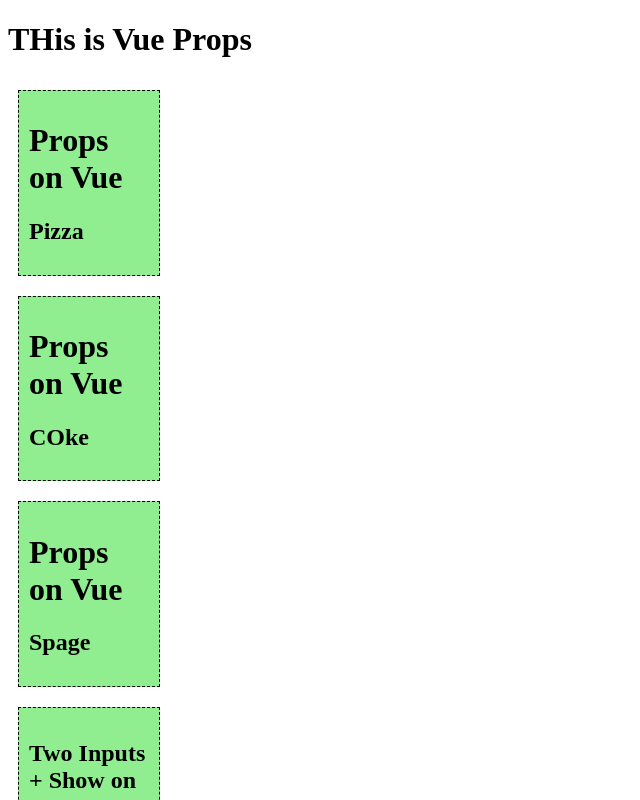
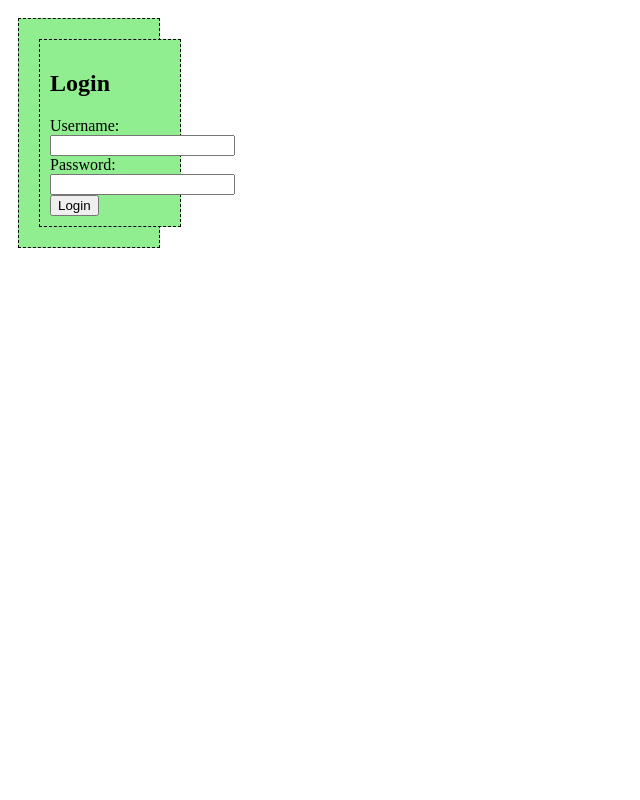
Before and after one commit to Carepred009/Django-REST-Framework-Practice, a Vue app in the folder frontend/myprojectvue/: page / in a window 1280 px wide. Shown: the top 800 px of the page, without its empty margins (0-640 px from the left). Built offline with nearby package versions, Linux system fonts and the light colour scheme.

Commit message:
Create simple login in DRF and Vue

```diff
--- a/frontend/myprojectvue/src/App.vue
+++ b/frontend/myprojectvue/src/App.vue
@@ -1,22 +1,30 @@
+
 
 
 
 <template>
-  <h1>THis is  Vue Props  </h1>
-  <food-name foodName="Pizza"/> <br>
-  <food-name foodName="COke"/> <br>
-  <food-name foodName="Spage"/> <br>
+  <div id="app">
+    <router-view />
 
+    <!--
+             <router-view /> is a built-in placeholder.
+            With router (recommended):
 
-   <div>
-    <h1> </h1>
-      <input-fields />
+        ✔ URL controls which view appears
+        ✔ Pages automatically load in <router-view/>
+        ✔ Cleaner main.js
+        ✔ Organized folder structure
+        ✔ Professional app architecture
+
+    -->
   </div>
 </template>
 
+<script>
 
-
-<script>
+export default {
+  name: "App"
+};
 </script>
 
 <style>
--- /dev/null
+++ b/frontend/myprojectvue/src/axios.js
@@ -0,0 +1,7 @@
+import axios from "axios";
+
+const api = axios.create({
+  baseURL: "http://localhost:8000",
+});
+
+export default api;
--- a/frontend/myprojectvue/src/main.js
+++ b/frontend/myprojectvue/src/main.js
@@ -1,5 +1,9 @@
 import { createApp } from 'vue'
 import App from './App.vue'
+
+//from index.js
+import router from "./router"
+
 
 //from FoodItem.vue
 //import FoodItem from './components/FoodItem.vue'
@@ -18,7 +22,6 @@ import Foods from './components/Foods.vue'
 //input-field sample
 import InputFields from './components/InputFields.vue'
 
-import router from './router'
 
 
 const app = createApp(App)
--- a/frontend/myprojectvue/src/router/index.js
+++ b/frontend/myprojectvue/src/router/index.js
@@ -1,8 +1,34 @@
-import { createRouter, createWebHistory } from 'vue-router'
+//import { createRouter, createWebHistory } from 'vue-router'
 
-const router = createRouter({
-  history: createWebHistory(import.meta.env.BASE_URL),
-  routes: [],
-})
+//const router = createRouter({
+  //history: createWebHistory(import.meta.env.BASE_URL),
+  //routes: [],
+//})
+//export default router
 
-export default router
+//createRouter → creates the router object.
+//createWebHistory → allows pretty URLs (no # hash).
+import { createRouter, createWebHistory } from "vue-router";
+
+
+//When the user visits /, show the Login.vue page.
+//When the user visits /dashboard, show the Dashboard.vue page.
+import Login from "../views/Login.vue";
+import Dashboard from "../views/Dashboard.vue";
+
+const routes = [
+  { path: "/", component: Login },
+  { path: "/dashboard", component: Dashboard },
+];
+
+
+//Creates the router instance.
+//Makes the router available to the entire app.
+//Also enables you to use:
+
+//This is how your login page redirects after successful login.
+//this.$router.push("/dashboard");
+export default createRouter({
+  history: createWebHistory(),
+  routes,
+});
--- /dev/null
+++ b/frontend/myprojectvue/src/views/Dashboard.vue
@@ -0,0 +1,62 @@
+<template>
+  <div>
+    <h2>Dashboard</h2>
+    <p>{{ message }}</p> <!-- this message is coming from backend -->
+  </div>
+</template>
+
+<script>
+            //custom axios instance(api.js)
+            //This axios instance already has your base URL (http://localhost:8000).
+            //It keeps your code clean.
+import api from "../axios";
+
+export default {
+  data() {
+    return {
+              // we will update when the API response after logging in
+      message: "",
+    };
+  },
+                //Vue automatically calls mounted() when the component is displayed.
+                    //This is the best place to fetch protected data (dashboard info).
+
+  async mounted() {
+                //Your login page saved the token to localStorage.
+                //Dashboard retrieves it.
+                //You need this token to access Django protected API endpoints.
+
+    const token = localStorage.getItem("access");
+
+    try {
+                            //the use of custom axios instead of this
+                  //axios.get("http://localhost:8000/api/dashboard/")
+
+                //Calls the protected endpoint /api/dashboard/
+                //Django REST Framework checks:
+            //IsAuthenticated → requires token authentication.
+            //The token is placed inside the Authorization Header:
+
+      const response = await api.get("/api/dashboard/", {
+
+        headers: {
+
+             //If the token is VALID → DRF returns the dashboard message.
+             //If the token is INVALID or EXPIRED → DRF returns 401 Unauthorized.
+
+          Authorization: `Bearer ${token}`,
+        },
+      });
+                //updates Vue’s data with the backend response.
+                //The template updates automatically.
+
+      this.message = response.data.message;
+
+    //If Request FAILS (401 Unauthorized)
+
+    } catch (error) {
+      this.message = "Unauthorized. Please login.";
+    }
+  },
+};
+</script>
--- /dev/null
+++ b/frontend/myprojectvue/src/views/Login.vue
@@ -0,0 +1,52 @@
+<template>
+  <div class="login-box">
+    <h2>Login</h2>
+
+    <div>
+      <label>Username:</label>
+      <input v-model="username" type="text" />
+    </div>
+
+    <div>
+      <label>Password:</label>
+      <input v-model="password" type="password" />
+    </div>
+
+    <button @click="loginUser">Login</button>
+
+    <p v-if="errorMessage" style="color:red">{{ errorMessage }}</p>
+  </div>
+</template>
+
+<script>
+import api from "../axios"; //axios instance
+
+export default {
+  data() {
+    return {
+      username: "",      //store username from the input field
+      password: "",       //store password from the input field
+      errorMessage: "",    //show error when the login fails
+    };
+  },
+
+  methods: {
+    async loginUser() {      //this will trigger when you click the button
+      try {
+        const response = await api.post("/api/token/", {  //connects to the backend
+          username: this.username,     //sends username to the backend
+          password: this.password,    //sends password to the backend
+        });
+
+        // Save access token
+        localStorage.setItem("access", response.data.access);
+        localStorage.setItem("refresh", response.data.refresh);
+
+        this.$router.push("/dashboard"); // redirect
+      } catch (error) {
+        this.errorMessage = "Invalid username or password";
+      }
+    },
+  },
+};
+</script>
```
